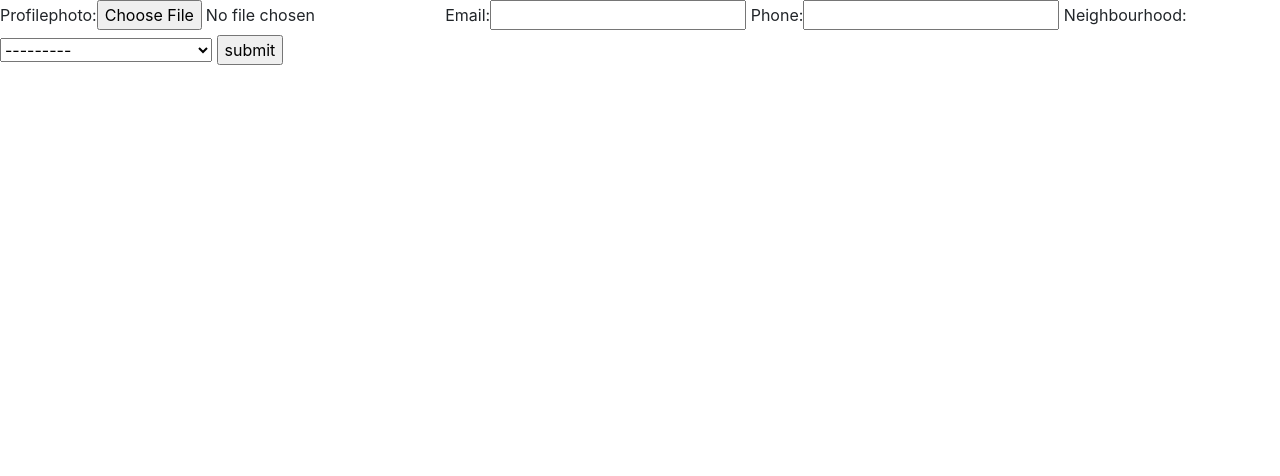
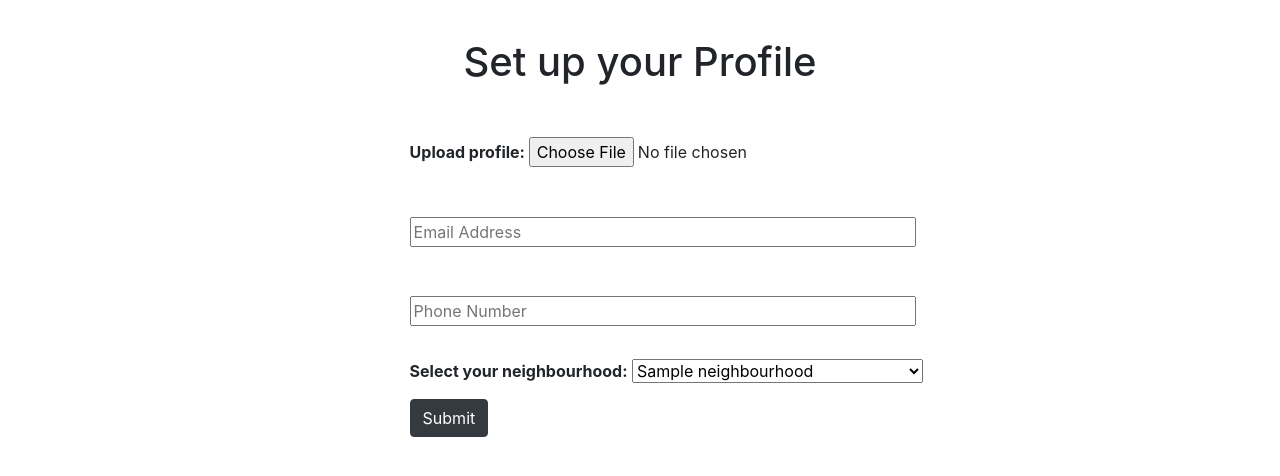
Before and after one commit to dancan-sandys/neighbourhoods, a Django app: page /accounts/create/ in a window 1280 px wide. Shown: the top 476 px of the page. Run offline with Django 3.2, Linux system fonts and the light colour scheme; tables that the repository leaves empty hold one stand-in row (values such as "Sample post"); some libraries are stand-ins or nearby versions.

Commit message:
add the user account creation page and style it

```diff
--- a/neigbour/forms.py
+++ b/neigbour/forms.py
@@ -4,7 +4,7 @@ from .models import user, Business,neighbourhood
 class accounts(forms.ModelForm):
     class Meta:
         model= user
-        exclude = ['user']
+        exclude = ['user','Neighbourhood']
 
 class businessaccount(forms.ModelForm):
     class Meta:
--- a/neigbour/models.py
+++ b/neigbour/models.py
@@ -34,6 +34,9 @@ class user(models.Model):
     def deleteuser(self):
         self.delete()
 
+    def update(self, profile):
+        profile.save()
+
 
 class Business(models.Model):
     Name = models.CharField(max_length = 30)
--- a/neigbour/static/css/profile.css
+++ b/neigbour/static/css/profile.css
@@ -11,3 +11,25 @@
     width: 90%;
     height: 60vh;
 }
+
+input{
+    width: 60%;
+    margin-top: 2%;
+    margin-bottom: 2%;
+}
+
+.usercreation{
+    align-items: center;
+    margin: 0%;
+    margin-left: 30%;
+    padding: 2%;
+
+}
+
+select{
+    width: 34.5%;
+}
+
+.setup{
+    padding-top: 3%;
+}
--- a/neigbour/templates/users/createuser.html
+++ b/neigbour/templates/users/createuser.html
@@ -1,17 +1,35 @@
-
-
 {%block content%}
 {%block styles%}
 
-<link rel="stylesheet" href="../static/css/bootstrap.css">
+<link rel="stylesheet" href="../../static/css/bootstrap.css">
+<link rel="stylesheet" href="../../static/css/profile.css">
 {%endblock%}
 
+<h1 class=" text-center setup">Set up your Profile</h1>
+<form action="" class="usercreation" method="POST" enctype="multipart/form-data">
+    {%csrf_token%}
+    <p><strong>Upload profile: </strong>{{form.Profilephoto}}</p>
+    <p>{{form.Email}}</p>
+    <p> {{form.Phone}}</p>
+    <p><strong>Select your neighbourhood:</strong>
+        <select name="neighbourhood">
+            {%for neighbourhood in neighbourhoods%}
+            <option value="{{neighbourhood.id}}">{{neighbourhood.Name}}</option>
 
-<form action="" method="POST" enctype="multipart/form-data">
-    {%csrf_token%}
-    {{form}}
-    <input type="submit" value="submit">
+            {%endfor%}
+        </select>
+    </p>
+    <button type="submit" class="btn btn-dark" value="submit">Submit</button>
 
 </form>
+{%block script%}
+<script>
+    var formFields = document.getElementsByTagName('input')
+    formFields[2].placeholder = 'Email Address'
+    formFields[3].placeholder = 'Phone Number'
+
+</script>
 
 {%endblock%}
+
+{%endblock%}
--- a/neigbour/views.py
+++ b/neigbour/views.py
@@ -82,18 +82,21 @@ def singlebusiness(request, id):
 def createaccount(request):
     form =accounts()
     user = request.user
-
+    neighbourhoods = neighbourhood.objects.all()
     if request.method == 'POST':
         form = accounts(request.POST, request.FILES)
         if form.is_valid():
             account = form.save(commit=False)
-
+            selectedneighbourhood = neighbourhood.objects.get(id = int(request.POST['neighbourhood']))
+            account.Neighbourhood = selectedneighbourhood
             account.user = user
             account.save()
 
             return redirect(home)
 
-    return render(request, 'users/createuser.html',{"form":form})
+    return render(request, 'users/createuser.html',{"form":form, "neighbourhoods":neighbourhoods})
+
+
 
 def createbusiness(request):
     form = businessaccount()
```
Also changed, not shown: neigbour/templates/users/update.html (added, +7 -0 lines).
